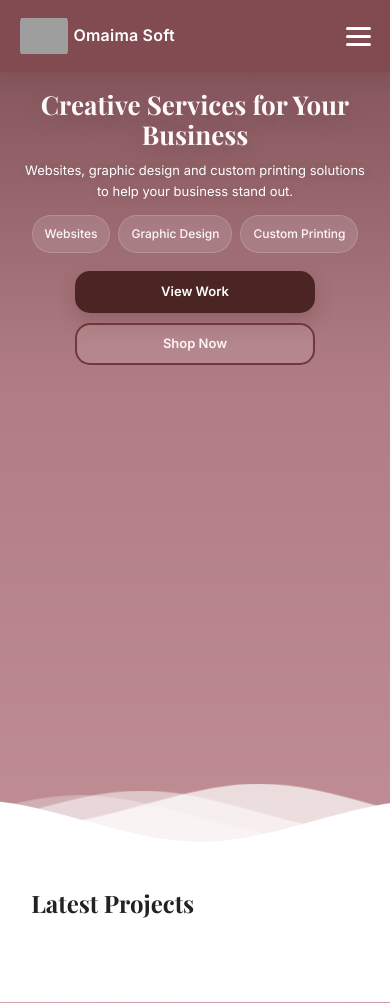
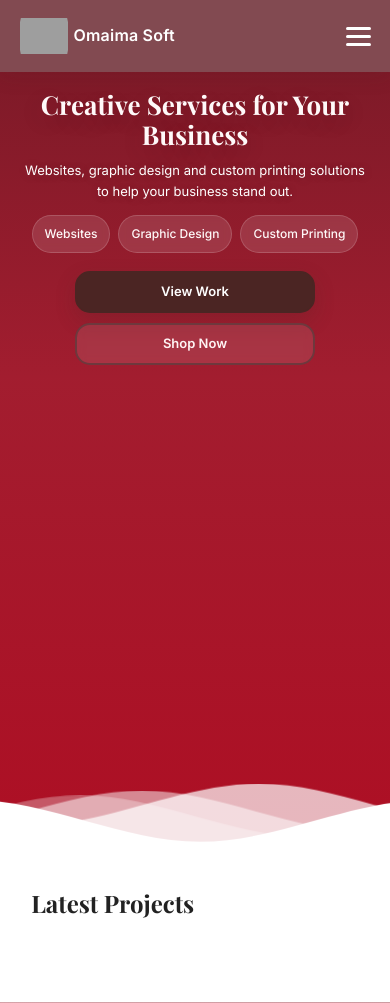
Before and after one commit to omaimasoft/my-portfolio, a Django app: page / in a window 390 px wide. Shown: the top 1003 px of the page. Run offline with Django 5.2, Linux system fonts and the light colour scheme; data that the repository does not hold is empty; grey boxes are pictures that could not be loaded.

Commit message:
Update project

```diff
--- a/projects/static/css/home.css
+++ b/projects/static/css/home.css
@@ -8,7 +8,6 @@
     min-height: 100svh;
     width: 100%;
     overflow: hidden;
-    background-color: #c9969d39;
     background-size: cover;
     background-position: center center;
     background-repeat: no-repeat;
@@ -20,8 +19,8 @@
     inset: 0;
     background: linear-gradient(
         90deg,
-        rgba(78, 33, 40, 0.72) 0%,
-        rgba(117, 66, 73, 0.52) 38%,
+        rgba(64, 170, 6, 0.72) 0%,
+        rgba(66, 117, 69, 0.52) 38%,
         rgba(75, 37, 35, 0.14) 100%
     );
     z-index: 1;
@@ -336,7 +335,7 @@
         background-size: contain !important;   /* الصورة كاملة */
         background-position: center bottom !important;
         background-repeat: no-repeat !important;
-        background-color: #c9969d; /* يملأ الفراغ */
+        background-color: #b60d24; /* يملأ الفراغ */
     }
 
     .hero-main__overlay{
```
